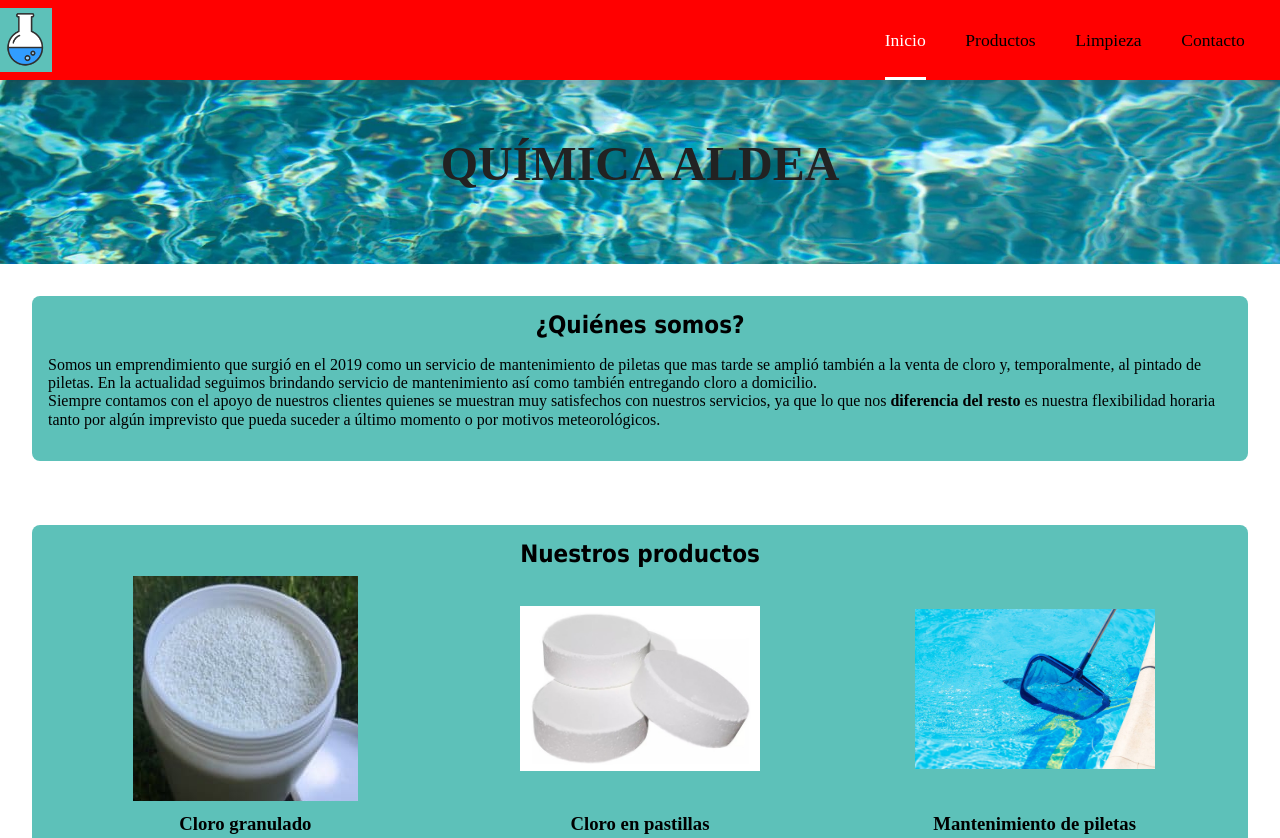
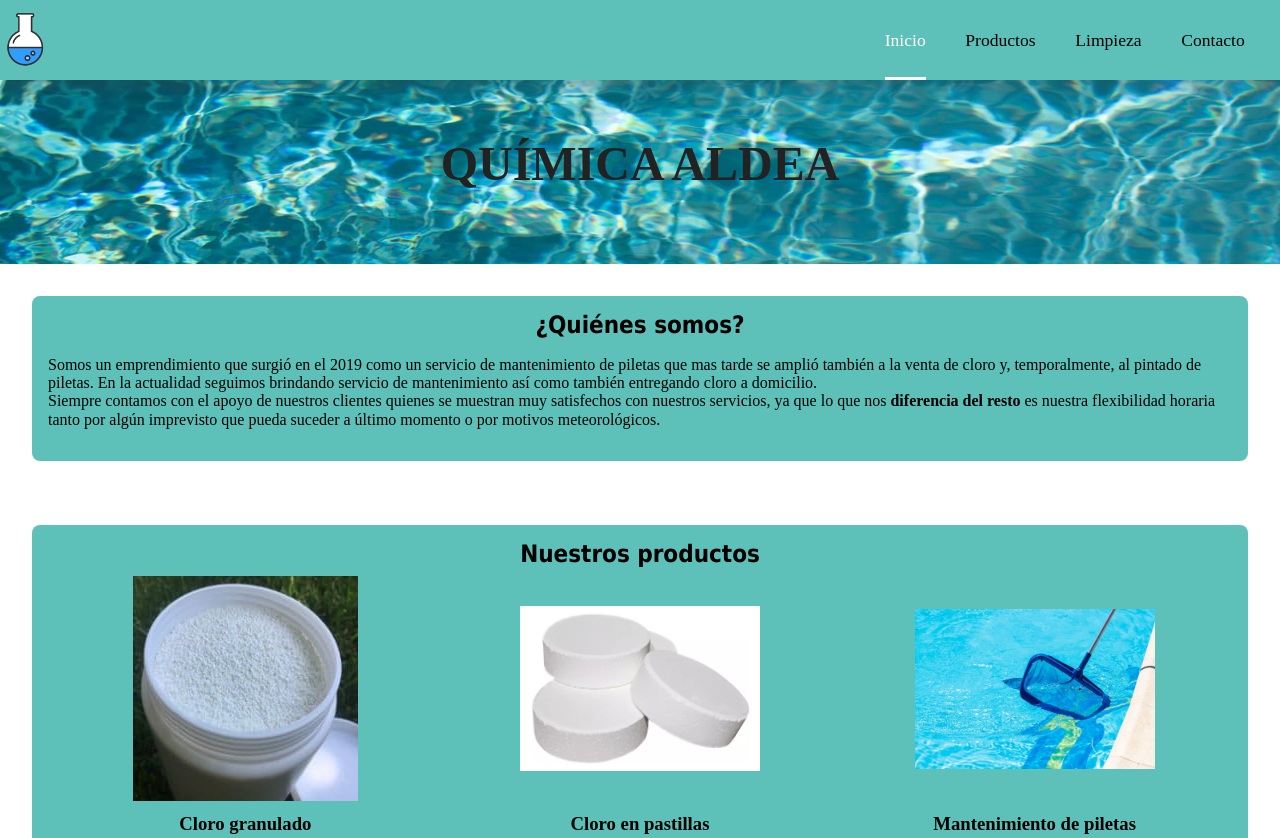
Before and after one commit to P-garrido/P-garrido.github.io, a plain HTML site: page index.html in a window 1280 px wide. Shown: the top 838 px of the page. Drawn offline with Linux system fonts and the light colour scheme.

Commit message:
Vuelta a la normalidad

```diff
--- a/estilos.css
+++ b/estilos.css
@@ -26,7 +26,7 @@ body{
 
 header{
 	display: flex;
-	background-color: red;
+	background-color: var(--colorPagina);
 	justify-content: space-between;
 	align-items: center;
 	padding: .5em 0;
```
